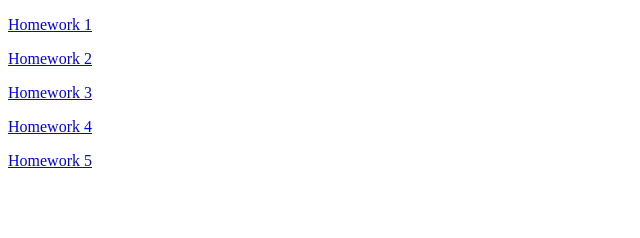
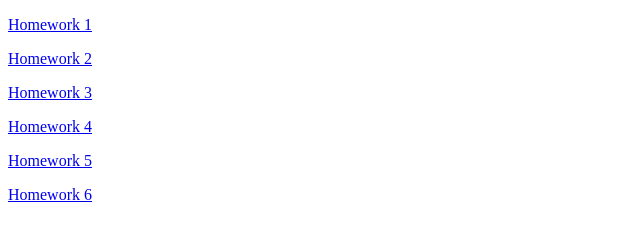
Before and after one commit to philippesic/cs-128, a website: page index.html in a window 1280 px wide. Shown: the whole page, without its empty margins (0-640 px from the left). Drawn offline with Linux system fonts and the light colour scheme.

Commit message:
Added Homework6

```diff
--- a/index.html
+++ b/index.html
@@ -7,6 +7,7 @@
 <p class="p1"><span class="s1"><a href="./Homework3/index.html">Homework 3</a></p>
 <p class="p1"><span class="s1"><a href="./Homework4/src/Home.html">Homework 4</a></p>
 <p class="p1"><span class="s1"><a href="./Homework5/index.html">Homework 5</a></p>
+<p class="p1"><span class="s1"><a href="./Homework6/Flutter.html">Homework 6</a></p>
 
 </body>
 </html>
```
